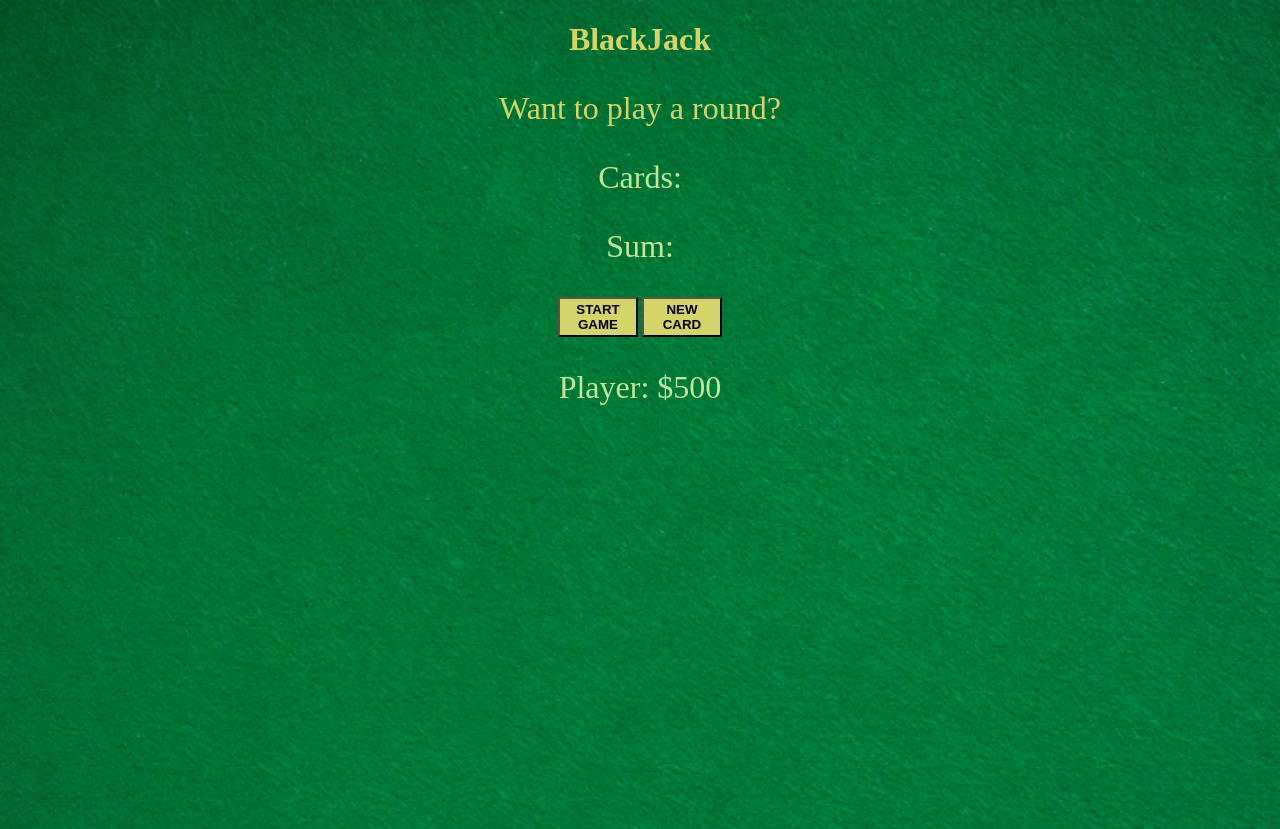
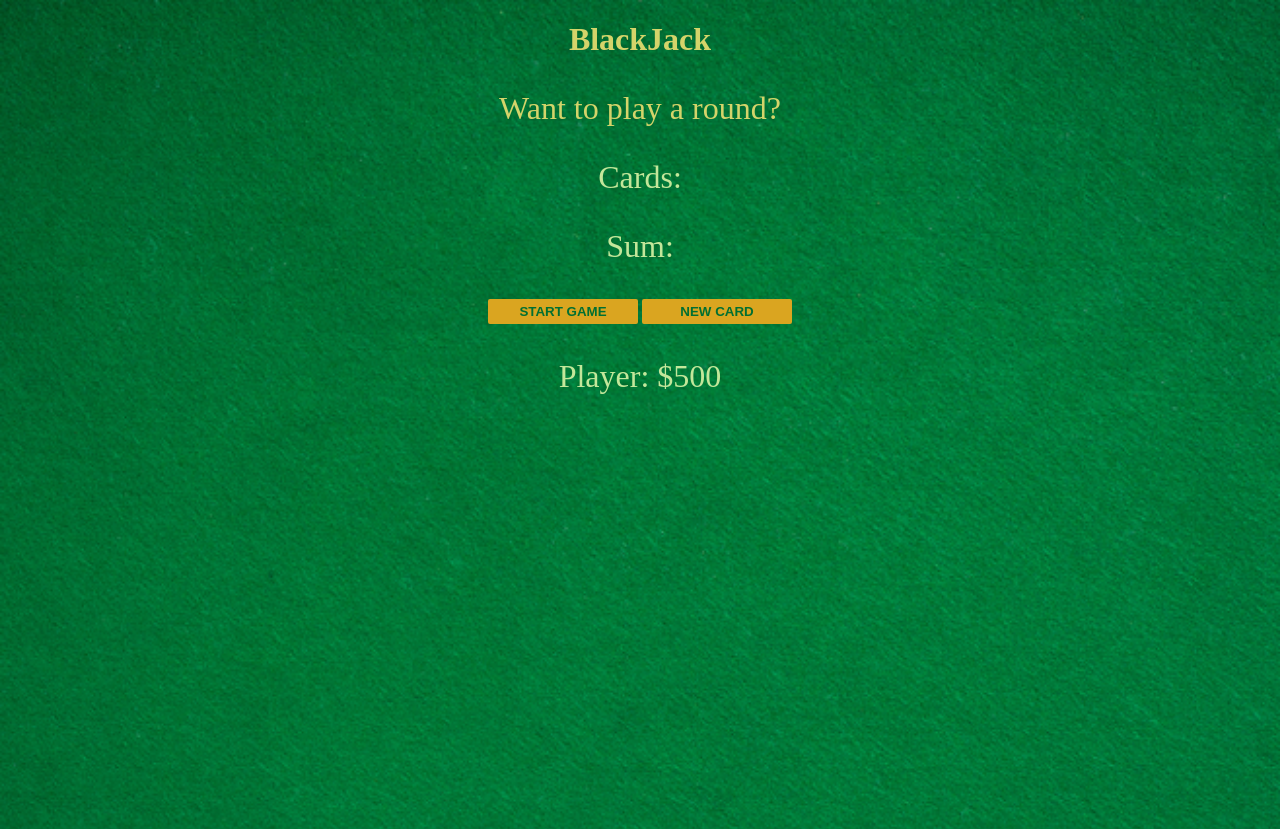
Before and after one commit to T1chy/BlackJack, a plain HTML site: page index.html in a window 1280 px wide. Drawn offline with Linux system fonts and the light colour scheme; a web font is replaced by a local one.

Commit message:
Update style.css
button

```diff
--- a/style.css
+++ b/style.css
@@ -34,12 +34,14 @@ p {
 }
 
 button {
-
-
-    background-color: #D4D46A;
+    color: #016f32;
+    width: 150px;
+    background: goldenrod;
+    padding-top: 5px;
+    padding-bottom: 5px;
     font-weight: bold;
-    background-size: cover;
-    text-align: center;
-    height: 40px;
-    width: 80px;
+    border: none;
+    border-radius: 2px;
+    margin-bottom: 2px;
+    margin-top: 2px;
 }
```
